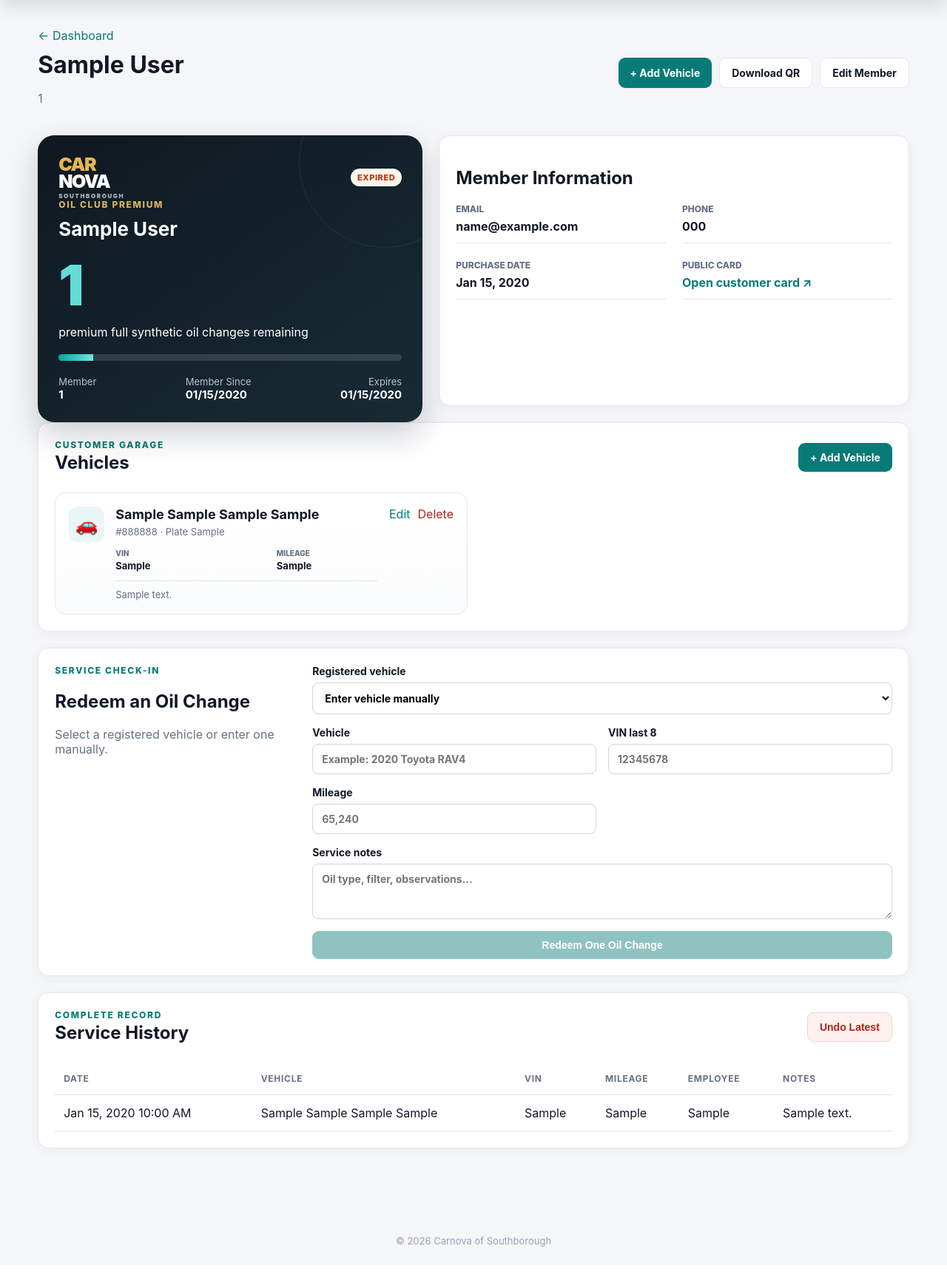
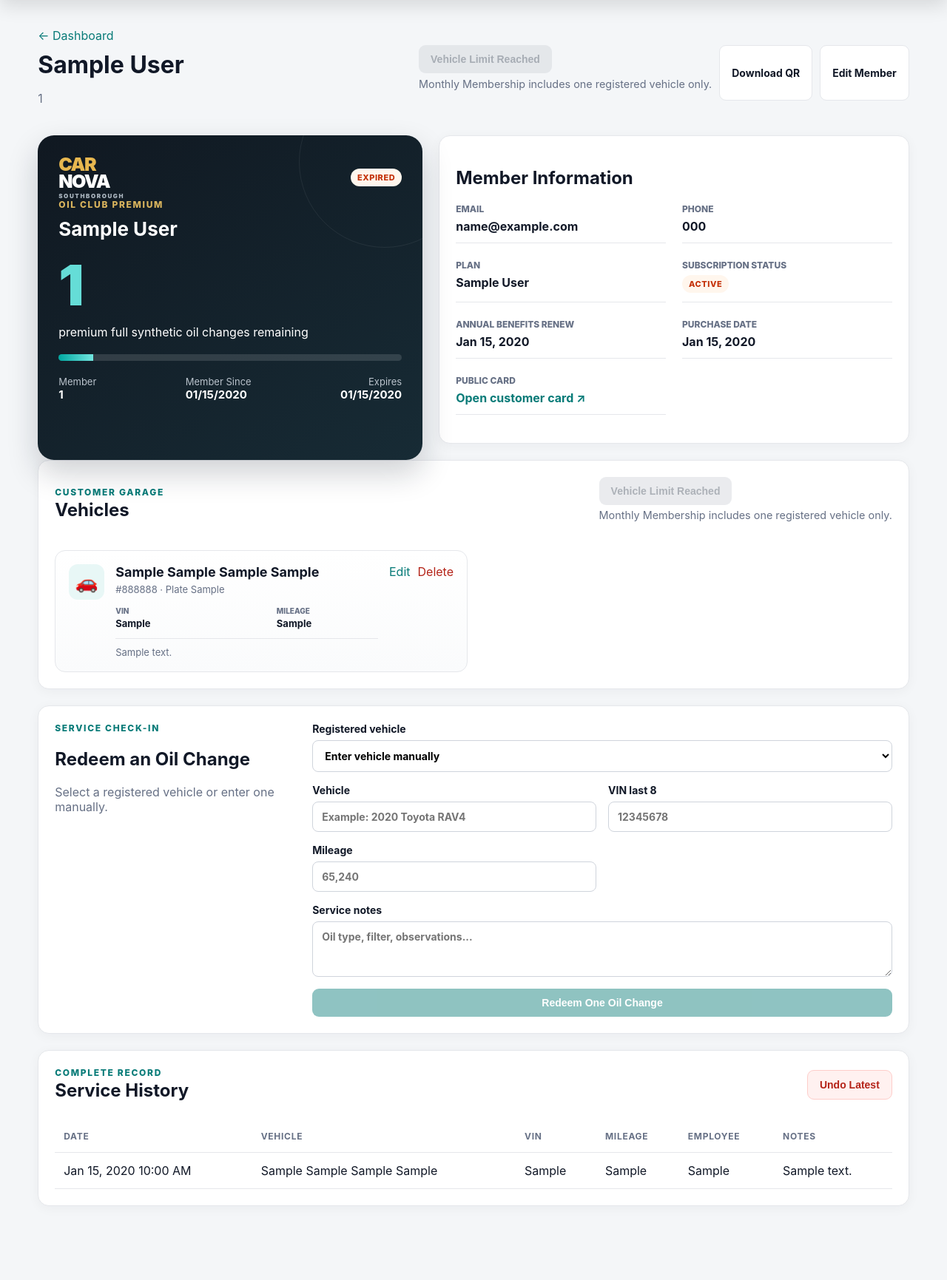
Before and after one commit to douglasilucca/carnova-oil-club, a Flask app: page /members/1 in a window 1280 px wide. Shown: the part 76-1807 px from the top of the page at 74% size. Before the commit the page ends 1762 px from the top, so only its background shows below. Run offline with Flask 3, Linux system fonts and the light colour scheme; the visitor is signed in with stand-in values (Sample User, id 1); data comes from the database, SQL or seed files in the repository; tables that the repository leaves empty hold one stand-in row (values such as "Sample post").

Commit message:
Fix vehicle limit for Stripe monthly members

```diff
--- a/app.py
+++ b/app.py
@@ -1,5 +1,6 @@
 import csv
 import os
+import re
 import secrets
 from datetime import date, datetime, timedelta, time
 from functools import wraps
@@ -47,6 +48,7 @@ class Member(db.Model):
     stripe_payment_id = db.Column(db.String(255), unique=True)
     stripe_customer_id = db.Column(db.String(255), index=True)
     stripe_subscription_id = db.Column(db.String(255), unique=True, index=True)
+    stripe_price_id = db.Column(db.String(255), index=True)
     plan_name = db.Column(db.String(100), nullable=False, default="Prepaid Package")
     subscription_status = db.Column(db.String(30))
     benefit_period_start = db.Column(db.Date)
@@ -136,6 +138,7 @@ def add_missing_columns():
             "price_paid_cents": "INTEGER DEFAULT 22900 NOT NULL",
             "stripe_customer_id": "VARCHAR(255)",
             "stripe_subscription_id": "VARCHAR(255)",
+            "stripe_price_id": "VARCHAR(255)",
             "plan_name": "VARCHAR(100) DEFAULT 'Prepaid Package' NOT NULL",
             "subscription_status": "VARCHAR(30)",
             "benefit_period_start": "DATE",
@@ -222,6 +225,33 @@ def monthly_membership_defaults(reference_date=None):
         "benefit_period_end": today + timedelta(days=365),
         "expiration_date": today + timedelta(days=365),
     }
+
+
+def normalize_plan_name(value):
+    if not value:
+        return ""
+    return re.sub(r"[^a-z0-9]+", " ", str(value).lower()).strip()
+
+
+def is_monthly_membership(member):
+    if not member:
+        return False
+
+    normalized_plan = normalize_plan_name(getattr(member, "plan_name", None))
+    if normalized_plan in {"monthly membership", "carnova monthly membership"}:
+        return True
+
+    stripe_price_id = getattr(member, "stripe_price_id", None)
+    if stripe_price_id in MONTHLY_PRICE_IDS:
+        return True
+
+    if getattr(member, "stripe_subscription_id", None):
+        return True
+
+    return False
+
+
+app.jinja_env.globals["is_monthly_membership"] = is_monthly_membership
 
 
 def current_member_status(member):
@@ -641,7 +671,7 @@ def new_vehicle(member_id):
     member = Member.query.filter_by(member_id=member_id).first_or_404()
 
     if request.method == "POST":
-        if member.plan_name == "Monthly Membership":
+        if is_monthly_membership(member):
             existing_vehicle_count = Vehicle.query.filter_by(member_id=member.id).count()
             if existing_vehicle_count >= 1:
                 flash("Monthly Membership allows only one registered vehicle.", "error")
@@ -1299,6 +1329,7 @@ def process_checkout_completed(obj):
         existing.stripe_payment_id = payment_id or existing.stripe_payment_id
         existing.stripe_customer_id = customer_id or existing.stripe_customer_id
         existing.stripe_subscription_id = subscription_id or existing.stripe_subscription_id
+        existing.stripe_price_id = price_id or existing.stripe_price_id
         existing.plan_name = selected_plan["name"]
         existing.subscription_status = subscription_status or existing.subscription_status
         existing.name = customer_name or existing.name or (normalized_email or "").split("@")[0].replace(".", " ").title()
@@ -1335,6 +1366,7 @@ def process_checkout_completed(obj):
         stripe_payment_id=payment_id,
         stripe_customer_id=customer_id,
         stripe_subscription_id=subscription_id,
+        stripe_price_id=price_id,
         plan_name=selected_plan["name"],
         subscription_status=subscription_status,
         benefit_period_start=today if selected_plan["subscription"] else None,
--- a/templates/member_detail.html
+++ b/templates/member_detail.html
@@ -1,10 +1,18 @@
 {% extends "base.html" %}
 {% block title %}{{ member.member_id }} | Carnova Oil Club{% endblock %}
 {% block content %}
+{% set monthly_limit_reached = is_monthly_membership(member) and vehicles|length >= 1 %}
 <div class="page-heading">
   <div><a class="back" href="{{ url_for('dashboard') }}">← Dashboard</a><h1>{{ member.name }}</h1><p class="muted">{{ member.member_id }}</p></div>
   <div class="actions">
+    {% if monthly_limit_reached %}
+    <div>
+      <button class="button primary" type="button" disabled style="background-color:#d1d5db;border-color:#cbd5e1;color:#4b5563;cursor:not-allowed;">Vehicle Limit Reached</button>
+      <p class="muted" style="margin-top:0.35rem;font-size:0.9rem;">Monthly Membership includes one registered vehicle only.</p>
+    </div>
+    {% else %}
     <a class="button primary" href="{{ url_for('new_vehicle', member_id=member.member_id) }}">+ Add Vehicle</a>
+    {% endif %}
     <a class="button secondary" href="{{ url_for('member_qr', member_id=member.member_id) }}">Download QR</a>
     <a class="button secondary" href="{{ url_for('edit_member', member_id=member.member_id) }}">Edit Member</a>
   </div>
@@ -26,6 +34,11 @@
     <dl>
       <div><dt>Email</dt><dd>{{ member.email }}</dd></div>
       <div><dt>Phone</dt><dd>{{ member.phone or '—' }}</dd></div>
+      <div><dt>Plan</dt><dd>{{ member.plan_name or 'Prepaid Package' }}</dd></div>
+      {% if member.stripe_subscription_id %}
+      <div><dt>Subscription status</dt><dd><span class="badge {{ member.status }}">{{ member.subscription_status or member.status }}</span></dd></div>
+      <div><dt>Annual benefits renew</dt><dd>{{ member.benefit_period_end.strftime('%b %d, %Y') if member.benefit_period_end else '—' }}</dd></div>
+      {% endif %}
       <div><dt>Purchase date</dt><dd>{{ member.purchase_date.strftime('%b %d, %Y') }}</dd></div>
       <div><dt>Public card</dt><dd><a href="{{ public_url }}" target="_blank">Open customer card ↗</a></dd></div>
     </dl>
@@ -35,7 +48,14 @@
 <section class="panel">
   <div class="panel-heading">
     <div><p class="eyebrow">CUSTOMER GARAGE</p><h2>Vehicles</h2></div>
+    {% if monthly_limit_reached %}
+    <div>
+      <button class="button primary" type="button" disabled style="background-color:#d1d5db;border-color:#cbd5e1;color:#4b5563;cursor:not-allowed;">Vehicle Limit Reached</button>
+      <p class="muted" style="margin-top:0.35rem;font-size:0.9rem;">Monthly Membership includes one registered vehicle only.</p>
+    </div>
+    {% else %}
     <a class="button primary" href="{{ url_for('new_vehicle', member_id=member.member_id) }}">+ Add Vehicle</a>
+    {% endif %}
   </div>
 
   <div class="vehicle-grid">
@@ -63,7 +83,12 @@
       <div class="empty-icon">🚙</div>
       <h3>No vehicles registered</h3>
       <p>Add the customer's vehicle before recording the next service.</p>
+      {% if monthly_limit_reached %}
+      <button class="button primary" type="button" disabled style="background-color:#d1d5db;border-color:#cbd5e1;color:#4b5563;cursor:not-allowed;">Vehicle Limit Reached</button>
+      <p class="muted" style="margin-top:0.35rem;font-size:0.9rem;">Monthly Membership includes one registered vehicle only.</p>
+      {% else %}
       <a class="button primary" href="{{ url_for('new_vehicle', member_id=member.member_id) }}">Add First Vehicle</a>
+      {% endif %}
     </div>
   {% endfor %}
   </div>
```
Also changed, not shown: tests/test_monthly_membership.py (+94 -20 lines).
